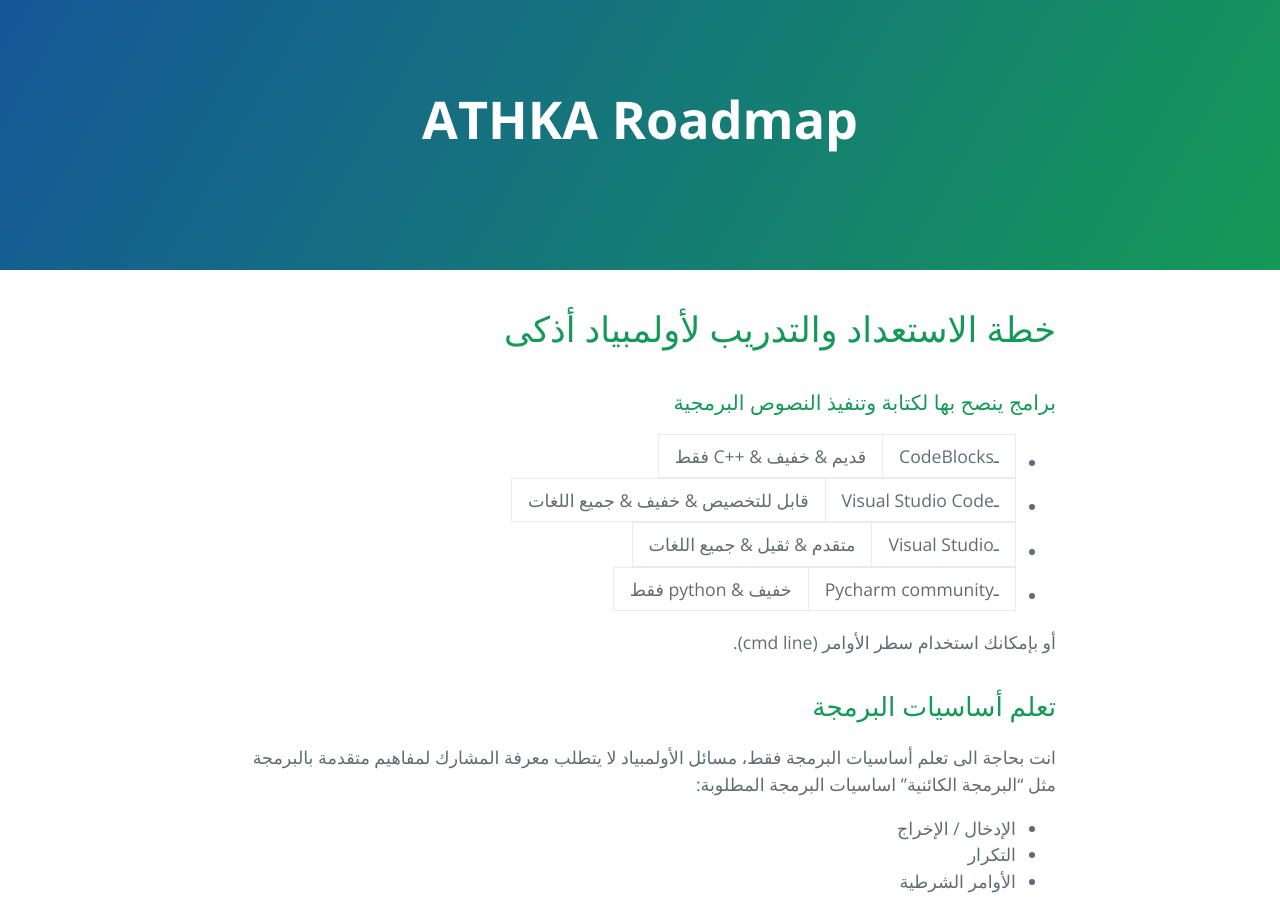
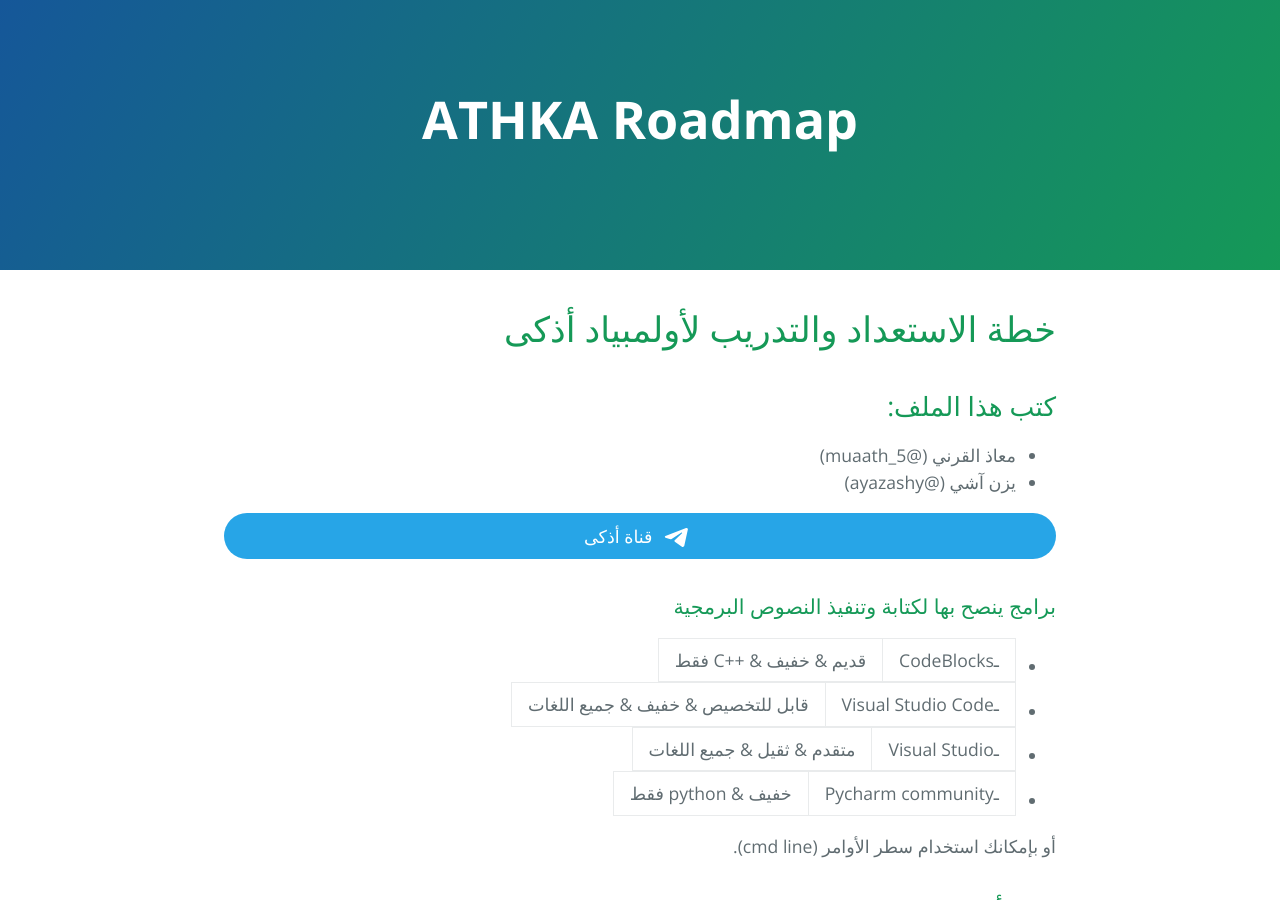
Before and after one commit to Teqaniaat/Teqaniaat, a Jekyll site: the page built from athka/athka_roadmap_ar.md, in a window 1280 px wide and 900 px high. Built offline with Jekyll 4.4.1, drawn with Linux system fonts in a browser that asks for light colours; the repository's description, which GitHub fills in, is left out.

Commit message:
Update athka_roadmap_ar.md

```diff
--- a/athka/athka_roadmap_ar.md
+++ b/athka/athka_roadmap_ar.md
@@ -4,6 +4,15 @@ layout: athkaAR
 lang: ar
 ---
 # خطة الاستعداد والتدريب لأولمبياد أذكى
+
+
+<h2>كتب هذا الملف:</h2>
+<ul>
+    <li>معاذ القرني (@muaath_5)</li>
+    <li>يزن آشي (@ayazashy)</li>
+</ul>
+
+{% include athka-tgchannel.html %}
 ### برامج ينصح بها لكتابة وتنفيذ النصوص البرمجية
 - ـCodeBlocks | قديم & خفيف & ++C فقط
 - ـVisual Studio Code | قابل للتخصيص & خفيف & جميع اللغات
```
